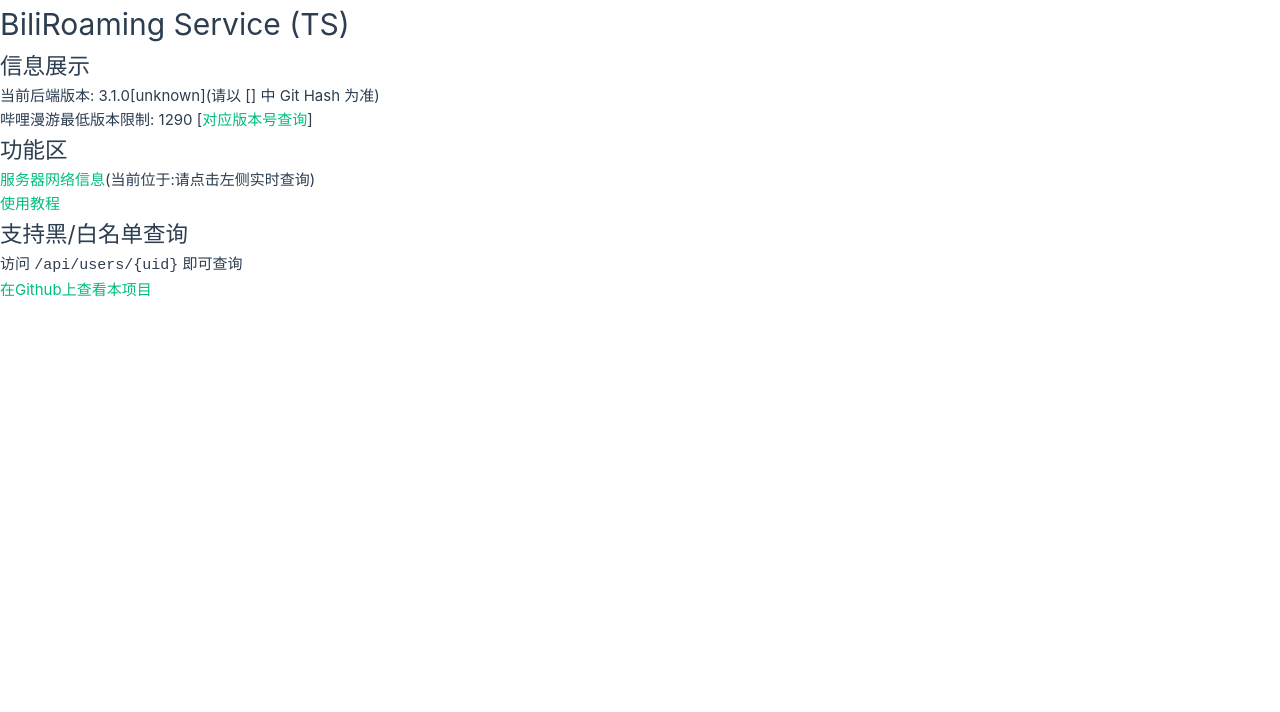
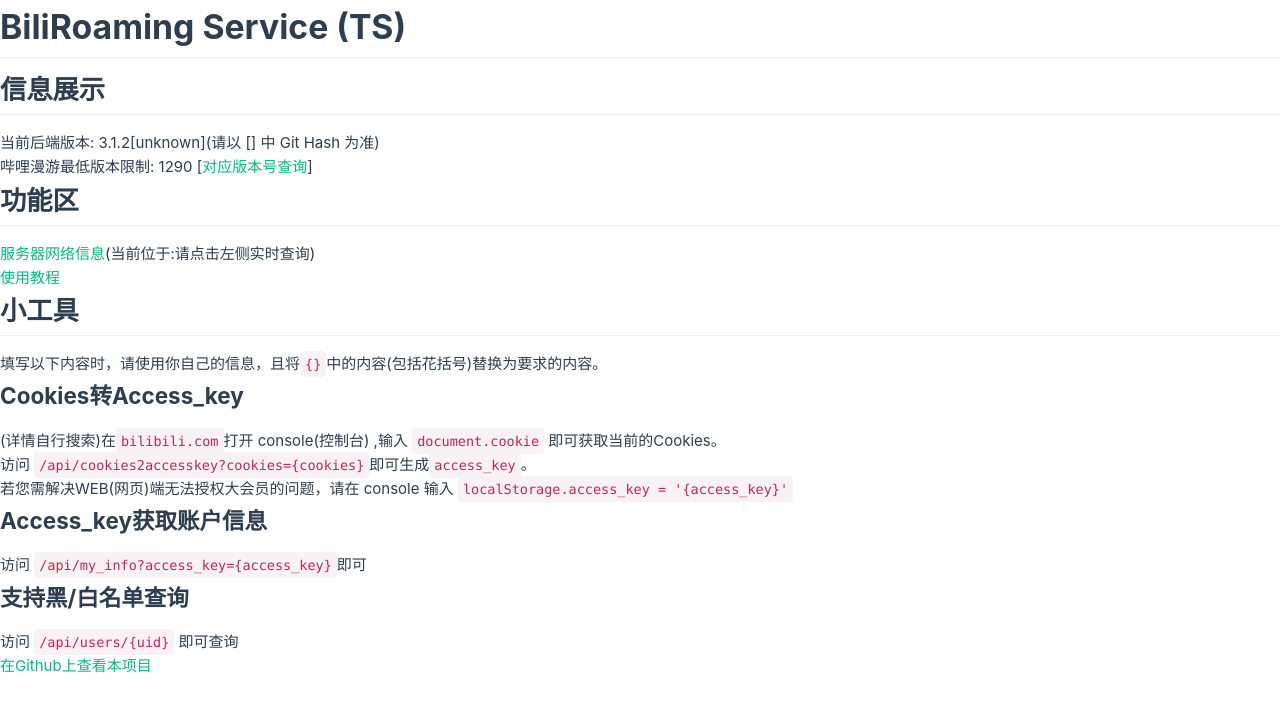
Before and after one commit to bili-vd-bak/biliroaming-ts-server-vercel, a Next.js app: page / in a window 1280 px wide. Shown: the top 712 px of the page. Built offline with nearby package versions, Linux system fonts and the light colour scheme.

Commit message:
feat. 新增小工具栏目; perf. 优化首页样式及排布; bump to 3.1.2

```diff
--- /dev/null
+++ b/pages/api/tools/cookies2accesskey.ts
@@ -0,0 +1,31 @@
+//import type { VercelRequest, VercelResponse } from '@vercel/node';
+import type { NextApiRequest, NextApiResponse } from "next";
+import { logger } from "../../../src/_config";
+import qs from "qs";
+import * as env from "../../../src/_config";
+import { cookies2access_key } from "../../../src/utils/_bili";
+
+// const main = async (req: VercelRequest, res: VercelResponse) => {
+const main = async (req: NextApiRequest, res: NextApiResponse) => {
+  logger.child({ action: "", method: req.method, url: req.url }).info({});
+  const url = new URL(req.url, env.api.main.web.playurl);
+  const data = qs.parse(url.search.slice(1));
+  const cookies = cookieToJson(data.cookies as string);
+  res.json({
+    // cookies: cookies,
+    access_key: await cookies2access_key(cookies as any),
+  });
+};
+
+function cookieToJson(cookies: string) {
+  // console.log(cookies)
+  let cookieArr = cookies.split("; ");
+  let obj = {};
+  cookieArr.forEach((i) => {
+    let arr = i.split("=");
+    obj[arr[0]] = arr[1];
+  });
+  return obj;
+}
+
+export default main;
--- /dev/null
+++ b/pages/api/tools/my_info.ts
@@ -0,0 +1,19 @@
+//import type { VercelRequest, VercelResponse } from '@vercel/node';
+import type { NextApiRequest, NextApiResponse } from "next";
+import { logger } from "../../../src/_config";
+import qs from "qs";
+import * as env from "../../../src/_config";
+import { access_key2info } from "../../../src/utils/_bili";
+
+// const main = async (req: VercelRequest, res: VercelResponse) => {
+const main = async (req: NextApiRequest, res: NextApiResponse) => {
+  logger.child({ action: "", method: req.method, url: req.url }).info({});
+  const url = new URL(req.url, env.api.main.web.playurl);
+  const data = qs.parse(url.search.slice(1));
+  res.json({
+    accesskey: data.access_key,
+    me: await access_key2info(data.access_key as string),
+  });
+};
+
+export default main;
--- a/pages/assets/main.css
+++ b/pages/assets/main.css
@@ -43,3 +43,197 @@
     padding: 0 2rem;
   }
 }
+
+/*
+  copy from markdown.css
+  use for <pre> <code> etc.
+  BEGIN
+ */
+
+pre {
+  overflow: auto;
+}
+
+code,
+kbd,
+pre,
+samp {
+  font-family: monospace, monospace;
+  font-size: 1em;
+}
+
+code,
+pre,
+samp {
+  font-family: Consolas, "Liberation Mono", Menlo, Courier, monospace;
+  font-size: 12px;
+}
+
+pre {
+  margin-top: 0;
+  margin-bottom: 0;
+}
+
+code,
+samp {
+  padding: 0;
+  padding-top: 0.2em;
+  padding-bottom: 0.2em;
+  margin: 0;
+  font-size: 85%;
+  background-color: rgba(0, 0, 0, 0.04);
+  border-radius: 3px;
+}
+
+code:before,
+code:after {
+  letter-spacing: -0.2em;
+}
+
+pre[language]::before {
+  content: attr(language);
+  position: absolute;
+  top: 0;
+  right: 5px;
+  padding: 2px 1px;
+  text-transform: uppercase;
+  color: #666;
+  font-size: 8.5px;
+}
+
+pre:not([language]) {
+  padding: 6px 10px;
+}
+
+code {
+  padding: 5px 5px;
+  font-size: 90%;
+  color: #c7254e;
+  background-color: #f9f2f4;
+  white-space: pre-wrap;
+  border-radius: 4px;
+  font-family: Menlo, Monaco, Consolas, "Courier New", monospace;
+  word-wrap: break-word;
+}
+
+pre code {
+  padding: 0;
+  white-wrap: pre-wrap;
+  white-space: pre;
+  background-color: transparent;
+  border-radius: 0;
+  position: relative;
+  line-height: 1.45;
+}
+
+pre {
+  display: block;
+  padding: 14px 10px;
+  margin: 0 0 10px;
+  font-size: 13px;
+  line-height: 1.42857143;
+  color: #333;
+  background-color: #f6f8fa;
+  border: 0;
+  border-radius: 3px;
+  font-family: Menlo, Monaco, Consolas, "Courier New", monospace;
+  overflow: auto;
+  position: relative;
+}
+
+h1,
+h2,
+h3,
+h4,
+h5,
+h6 {
+  position: relative;
+  margin-top: 0.2em;
+  margin-bottom: 16px;
+  font-weight: bold;
+  line-height: 1.4;
+}
+
+h1 .headeranchor,
+h2 .headeranchor,
+h3 .headeranchor,
+h4 .headeranchor,
+h5 .headeranchor,
+h6 .headeranchor {
+  display: none;
+  color: #000;
+  vertical-align: middle;
+}
+
+h1:hover .headeranchor-link,
+h2:hover .headeranchor-link,
+h3:hover .headeranchor-link,
+h4:hover .headeranchor-link,
+h5:hover .headeranchor-link,
+h6:hover .headeranchor-link {
+  height: 1em;
+  padding-left: 8px;
+  margin-left: -30px;
+  line-height: 1;
+  text-decoration: none;
+}
+
+h1:hover .headeranchor-link .headeranchor,
+h2:hover .headeranchor-link .headeranchor,
+h3:hover .headeranchor-link .headeranchor,
+h4:hover .headeranchor-link .headeranchor,
+h5:hover .headeranchor-link .headeranchor,
+h6:hover .headeranchor-link .headeranchor {
+  display: inline-block;
+}
+
+h1 {
+  padding-bottom: 0.3em;
+  font-size: 2.25em;
+  line-height: 1.2;
+  border-bottom: 1px solid #eee;
+}
+
+h2 {
+  padding-bottom: 0.3em;
+  font-size: 1.75em;
+  line-height: 1.225;
+  border-bottom: 1px solid #eee;
+}
+
+h3 {
+  font-size: 1.5em;
+  line-height: 1.43;
+}
+
+h4 {
+  font-size: 1.25em;
+}
+
+h5 {
+  font-size: 1em;
+}
+
+h6 {
+  font-size: 1em;
+  color: #777;
+}
+
+ul,
+ol {
+  padding-left: 2em;
+}
+
+ul ul,
+ul ol,
+ol ol,
+ol ul {
+  margin-top: 0;
+  margin-bottom: 0;
+}
+
+li > p {
+  margin-top: 16px;
+}
+
+/* END */
--- a/pages/index.tsx
+++ b/pages/index.tsx
@@ -28,7 +28,24 @@
           使用教程
         </a>
         <br />
-        <h2>支持黑/白名单查询</h2>
+        <h2>小工具</h2>
+        填写以下内容时，请使用你自己的信息，且将<code>&#123;&#125;</code>
+        中的内容(包括花括号)替换为要求的内容。
+        <br />
+        <h3>Cookies转Access_key</h3>
+        (详情自行搜索)在<code>bilibili.com</code>打开 console(控制台) ,输入{" "}
+        <code>document.cookie</code> 即可获取当前的Cookies。
+        <br />
+        访问 <code>/api/cookies2accesskey?cookies=&#123;cookies&#125;</code>
+        即可生成<code>access_key</code>。
+        <br />
+        若您需解决WEB(网页)端无法授权大会员的问题，请在 console 输入{" "}
+        <code>localStorage.access_key = '&#123;access_key&#125;'</code>
+        <br />
+        <h3>Access_key获取账户信息</h3>
+        访问 <code>/api/my_info?access_key=&#123;access_key&#125;</code>即可
+        <br />
+        <h3>支持黑/白名单查询</h3>
         访问 <code>/api/users/&#123;uid&#125;</code> 即可查询
       </div>
       <footer className="footer">
--- a/src/_config.ts
+++ b/src/_config.ts
@@ -292,7 +292,7 @@
 //============================================================
 
 //===================信息展示(不用改)===========================
-export const version = `3.1.0[${
+export const version = `3.1.2[${
   (
     process.env.NEXT_PUBLIC_VERCEL_GIT_COMMIT_SHA ||
     process.env.VERCEL_GIT_COMMIT_SHA
```
